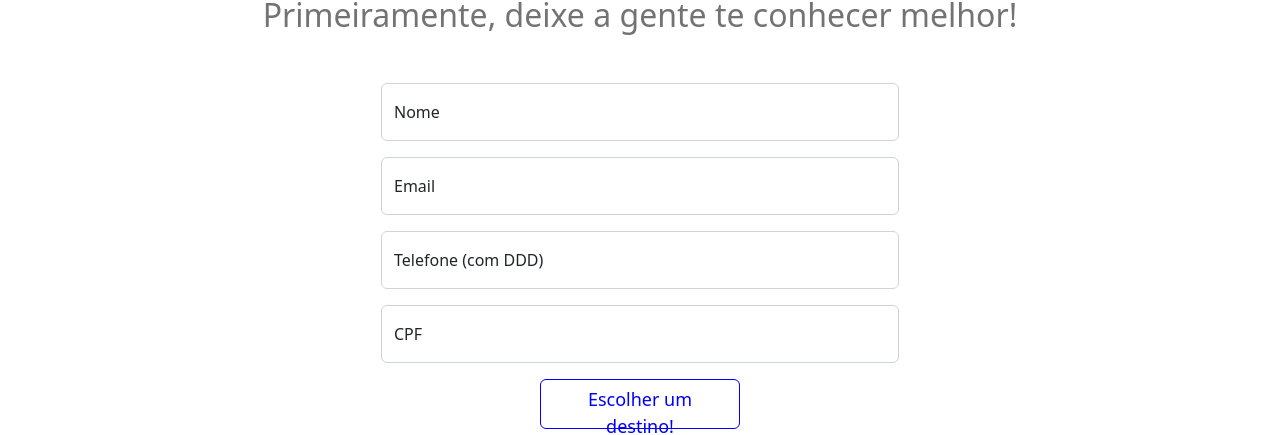
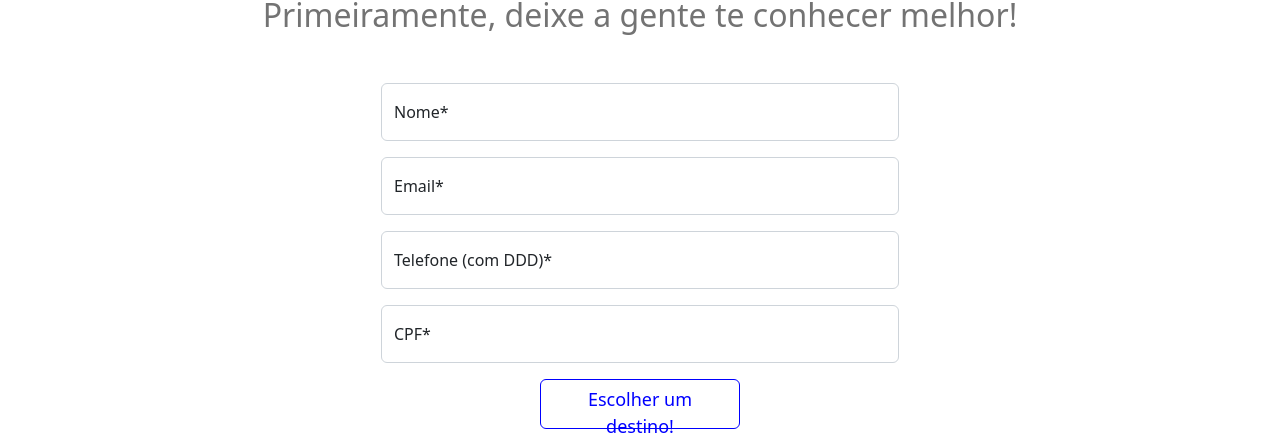
Before and after one commit to andremoraes98/allyhub, a React (Create React App) app: page /pessoal in a window 1280 px wide. Shown: the part 160-595 px from the top of the page. Built offline with nearby package versions, Linux system fonts and the light colour scheme.

Commit message:
feat: adição da prop submitCount no atributo isInvalid

```diff
--- a/src/components/custom input/CustomInput.jsx
+++ b/src/components/custom input/CustomInput.jsx
@@ -4,17 +4,17 @@ import FloatingLabel from 'react-bootstrap/FloatingLabel';
 import Form from 'react-bootstrap/Form';
 
 function CustomInput({
-  value, handleChange, touched, errors, type, label, id,
+  value, handleChange, touched, errors, type, label, id, submitCount,
 }) {
   return (
-    <FloatingLabel className="my-3 mx-3" controlId={id} label={label}>
+    <FloatingLabel className="my-3 mx-3" controlId={id} label={`${label}*`}>
       <Form.Control
         type={type}
-        placeholder={label}
+        placeholder={`${label}*`}
         onChange={handleChange}
         value={value[id]}
         isValid={touched[id] && !errors[id]}
-        isInvalid={!!errors[id]}
+        isInvalid={!!errors[id] && submitCount > 0}
       />
       <Form.Control.Feedback type="invalid">
         {errors[id]}
@@ -35,6 +35,7 @@ CustomInput.propTypes = {
   type: PropTypes.string.isRequired,
   label: PropTypes.string.isRequired,
   id: PropTypes.string.isRequired,
+  submitCount: PropTypes.number.isRequired,
 };
 
 export default CustomInput;
```
